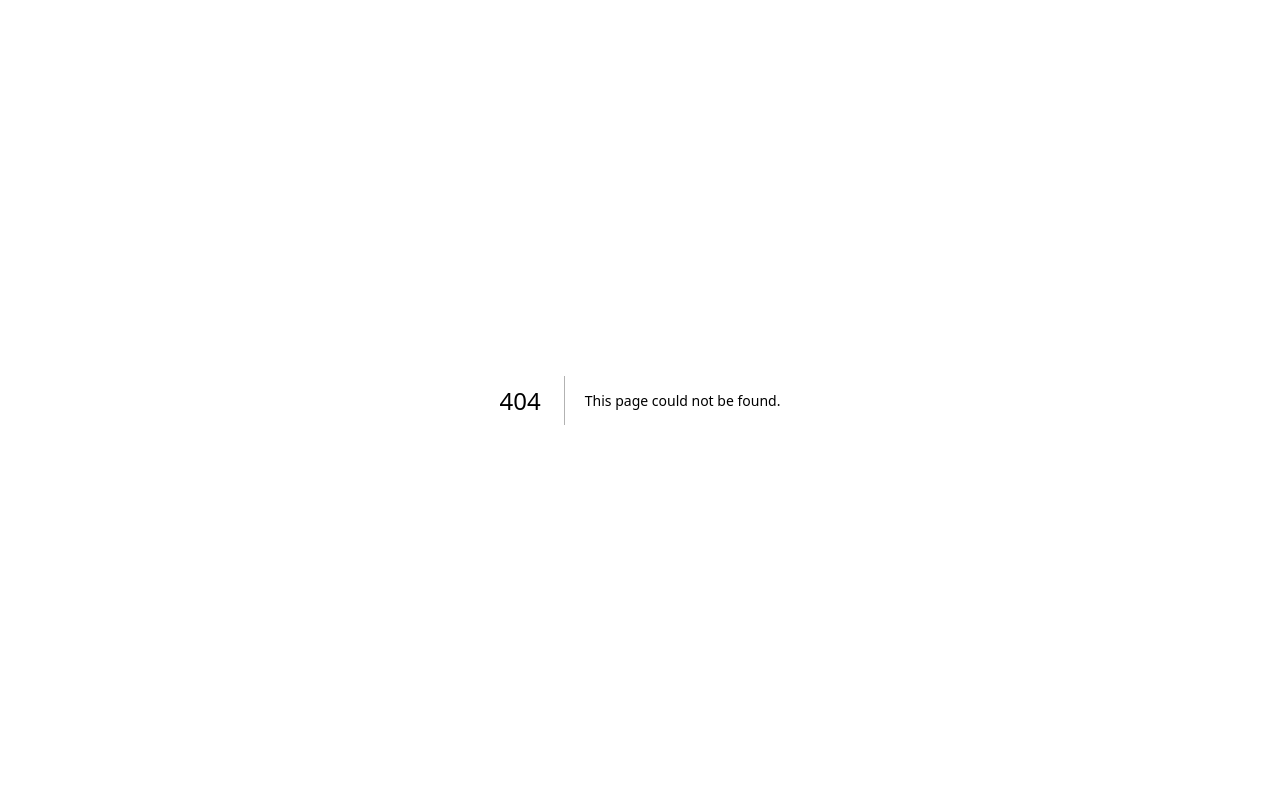
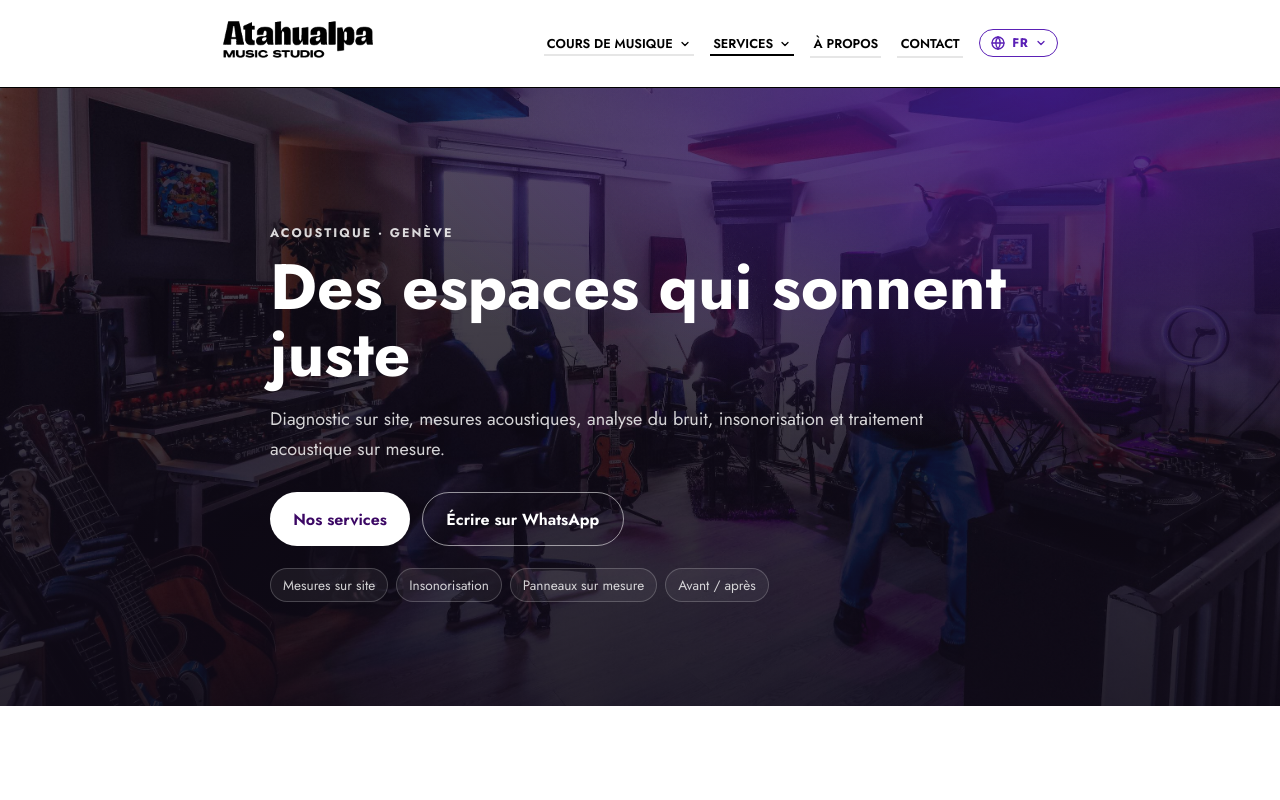
Before and after one commit to twinparadoxmusica/atahualpa-studio, a Next.js app: page /acoustique-insonorisation in a window 1280 px wide. Before the commit this address had no page. Shown: the top 800 px of the page. Built offline with nearby package versions, Linux system fonts and the light colour scheme.

Commit message:
Add acoustics route

```diff
--- /dev/null
+++ b/app/acoustique-insonorisation/page.js
@@ -0,0 +1,19 @@
+import Layout from '../../components/Layout';
+import Acoustique from '../../components/Acoustique';
+
+export const metadata = {
+  title: 'Acoustique & insonorisation à Genève | Atahualpa Music Studio',
+  description:
+    'Mesures acoustiques, analyse du bruit, insonorisation et traitement acoustique sur mesure à Genève. Diagnostic et intervention sur site.',
+  alternates: {
+    canonical: 'https://atahualpamusicstudio.com/acoustique-insonorisation',
+  },
+};
+
+export default function AcoustiquePage() {
+  return (
+    <Layout>
+      <Acoustique />
+    </Layout>
+  );
+}
```
